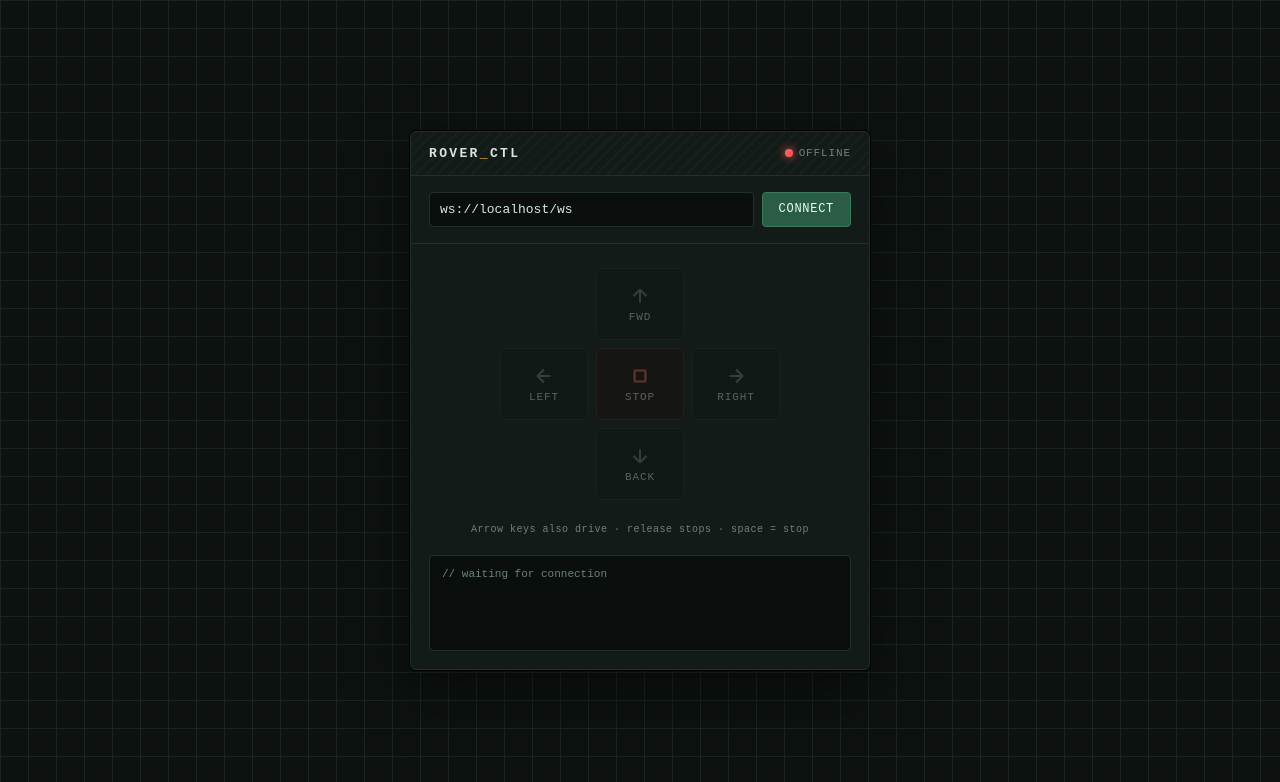
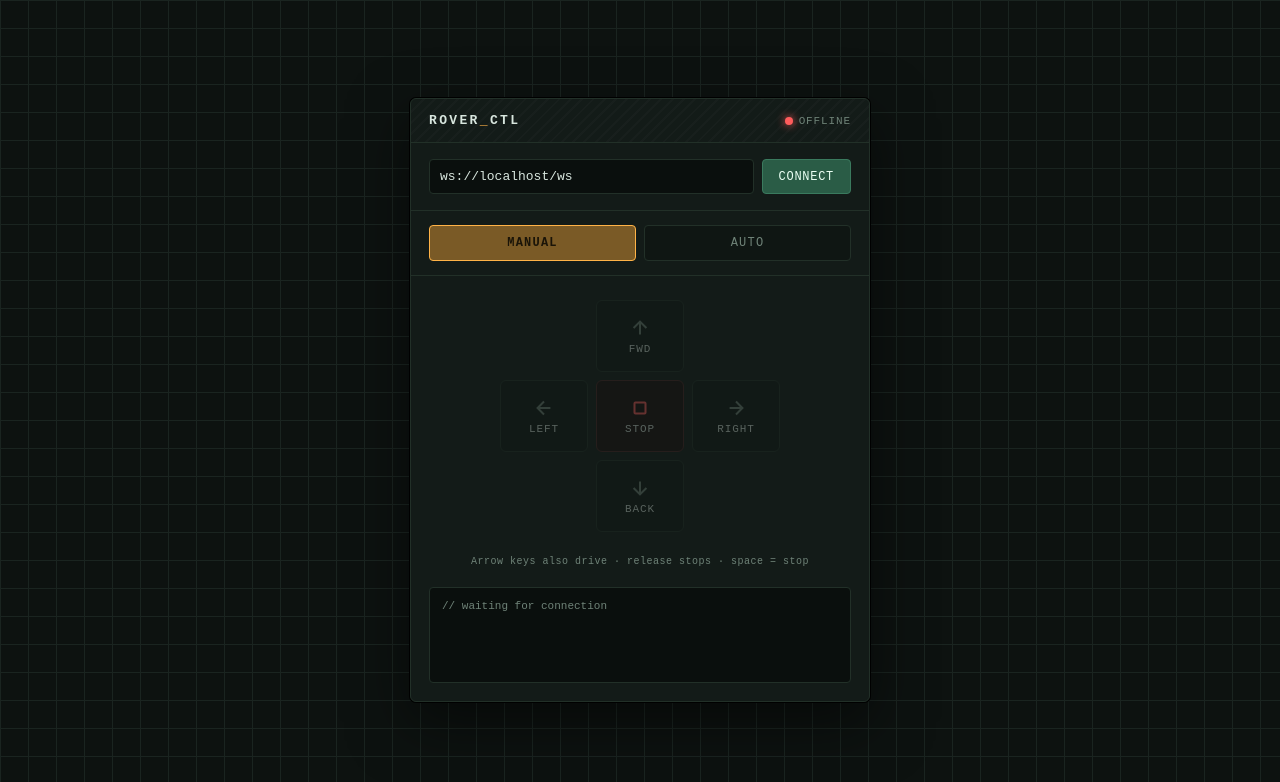
Before and after one commit to Yuwarajan27/robotics, a Flask app: page / in a window 1280 px wide. Shown: the top 782 px of the page. Run offline with Flask 3, Linux system fonts and the light colour scheme.

Commit message:
Add mode toggle buttons and related UI updates

```diff
--- a/templates/index.html
+++ b/templates/index.html
@@ -123,9 +123,61 @@
     border-color:#7a3a3a;
   }
 
+  /* Mode toggle */
+  .mode-row{
+    display:flex;
+    padding:14px 18px;
+    gap:8px;
+    border-bottom:1px solid var(--panel-edge);
+  }
+  .mode-btn{
+    flex:1;
+    background:#0f1613;
+    border:1px solid var(--panel-edge);
+    color:var(--text-dim);
+    font-family:var(--mono);
+    font-size:12px;
+    letter-spacing:0.1em;
+    text-transform:uppercase;
+    padding:10px 0;
+    border-radius:4px;
+    cursor:pointer;
+    transition: all .15s;
+  }
+  .mode-btn:hover{ color:var(--text); }
+  .mode-btn.active{
+    background:var(--amber-dim);
+    border-color:var(--amber);
+    color:#1a1408;
+    font-weight:700;
+  }
+  .mode-btn.active.auto-active{
+    background:var(--green-dim);
+    border-color:var(--green);
+    color:#06150e;
+  }
+
   .pad-area{
     padding:24px 18px 10px;
+    position:relative;
   }
+
+  .pad-overlay{
+    position:absolute;
+    inset:24px 18px 10px;
+    display:none;
+    align-items:center;
+    justify-content:center;
+    text-align:center;
+    font-size:11px;
+    letter-spacing:0.08em;
+    text-transform:uppercase;
+    color:var(--green);
+    background:rgba(10,15,13,0.75);
+    border-radius:6px;
+    z-index:2;
+  }
+  .pad-overlay.show{ display:flex; }
 
   .dpad{
     display:grid;
@@ -217,11 +269,17 @@
   </div>
 
   <div class="conn-row">
-    <input id="wsAddress" type="text" placeholder="ws://13.62.243.139:5000/ws" value="">
+    <input id="wsAddress" type="text" placeholder="ws://raspberrypi.local:5000/ws" value="">
     <button id="connectBtn">Connect</button>
   </div>
 
+  <div class="mode-row">
+    <button class="mode-btn active" id="manualBtn" data-mode="MANUAL">Manual</button>
+    <button class="mode-btn" id="autoBtn" data-mode="AUTO">Auto</button>
+  </div>
+
   <div class="pad-area">
+    <div class="pad-overlay" id="padOverlay">// auto mode active<br>rover is driving itself</div>
     <div class="dpad">
       <button class="pad-btn fwd" data-cmd="F" disabled>
         <svg viewBox="0 0 24 24"><path d="M12 19V5M5 12l7-7 7 7"/></svg>
@@ -258,21 +316,23 @@
   const statusText = document.getElementById('statusText');
   const logEl = document.getElementById('log');
   const padButtons = document.querySelectorAll('.pad-btn');
+  const manualBtn = document.getElementById('manualBtn');
+  const autoBtn = document.getElementById('autoBtn');
+  const padOverlay = document.getElementById('padOverlay');
 
   let socket = null;
   let lastCmd = null;
+  let connState = 'offline';   // 'offline' | 'pending' | 'live'
+  let currentMode = 'MANUAL';  // 'MANUAL' | 'AUTO'
 
-  // --- AUTOMATIC WS URL GENERATION ---
-  // When the page loads, this builds ws://13.62.243.139:5000/ws dynamically
+  // Auto-fill the WS address based on how the page itself was loaded.
   window.addEventListener('DOMContentLoaded', () => {
     const isHttps = window.location.protocol === 'https:';
     const wsProtocol = isHttps ? 'wss:' : 'ws:';
-
-    // If running via a local file double-click, default back to a hardcoded string
-    if (!window.location.host) {
-      wsAddressInput.value = "ws://13.62.243.139:5000/ws";
+    if (window.location.host) {
+      wsAddressInput.value = `${wsProtocol}//${window.location.host}/ws`;
     } else {
-      wsAddressInput.value = `${wsProtocol}//${window.location.host}/ws`;
+      wsAddressInput.value = "ws://raspberrypi.local:5000/ws";
     }
   });
 
@@ -284,36 +344,65 @@
     logEl.scrollTop = logEl.scrollHeight;
   }
 
-  function setStatus(state){
+  function refreshPadState(){
+    const enabled = (connState === 'live' && currentMode === 'MANUAL');
+    padButtons.forEach(b => b.disabled = !enabled);
+    padOverlay.classList.toggle('show', currentMode === 'AUTO');
+  }
+
+  function setConnStatus(state){
+    connState = state;
     statusDot.className = 'dot' + (state === 'live' ? ' live' : state === 'pending' ? ' pending' : '');
     statusText.textContent = state === 'live' ? 'ONLINE' : state === 'pending' ? 'CONNECTING' : 'OFFLINE';
-    padButtons.forEach(b => b.disabled = state !== 'live');
+    refreshPadState();
   }
+
+  function setModeUI(newMode){
+    currentMode = newMode;
+    manualBtn.classList.toggle('active', newMode === 'MANUAL');
+    autoBtn.classList.remove('active', 'auto-active');
+    if(newMode === 'AUTO'){
+      autoBtn.classList.add('active', 'auto-active');
+    }
+    refreshPadState();
+  }
+
+  function requestMode(newMode){
+    if(!socket || socket.readyState !== WebSocket.OPEN){
+      log('// connect first before switching mode', 'err');
+      return;
+    }
+    socket.send('MODE:' + newMode);
+    log('> MODE:' + newMode);
+  }
+
+  manualBtn.addEventListener('click', () => requestMode('MANUAL'));
+  autoBtn.addEventListener('click', () => requestMode('AUTO'));
 
   function connect(){
     const addr = wsAddressInput.value.trim();
     if(!addr){ log('// enter a websocket address', 'err'); return; }
 
-    setStatus('pending');
+    setConnStatus('pending');
     log('// connecting to ' + addr);
 
     try{
       socket = new WebSocket(addr);
     }catch(e){
       log('// invalid address: ' + e.message, 'err');
-      setStatus('offline');
+      setConnStatus('offline');
       return;
     }
 
     socket.onopen = () => {
-      setStatus('live');
+      setConnStatus('live');
       log('// connection established');
       connectBtn.textContent = 'Disconnect';
       connectBtn.classList.add('disconnect');
     };
 
     socket.onclose = () => {
-      setStatus('offline');
+      setConnStatus('offline');
       log('// connection closed');
       connectBtn.textContent = 'Connect';
       connectBtn.classList.remove('disconnect');
@@ -325,7 +414,14 @@
     };
 
     socket.onmessage = (evt) => {
-      log('< ' + evt.data);
+      const msg = evt.data;
+      log('< ' + msg);
+      // sync UI if the Pi confirms or reports the active mode
+      if(msg.startsWith('MODE:')){
+        setModeUI(msg.split(':')[1]);
+      } else if(msg.startsWith('ACK:MODE:')){
+        setModeUI(msg.split(':')[2]);
+      }
     };
   }
 
@@ -343,6 +439,7 @@
 
   function sendCmd(cmd, btn){
     if(!socket || socket.readyState !== WebSocket.OPEN) return;
+    if(currentMode !== 'MANUAL') return;
     socket.send(cmd);
     log('> ' + cmd);
     if(btn) btn.classList.add('active');
@@ -351,7 +448,7 @@
 
   function releaseCmd(btn){
     if(btn) btn.classList.remove('active');
-    if(socket && socket.readyState === WebSocket.OPEN && lastCmd !== 'S'){
+    if(socket && socket.readyState === WebSocket.OPEN && currentMode === 'MANUAL' && lastCmd !== 'S'){
       sendCmd('S', document.querySelector('.pad-btn.stop'));
     }
   }
@@ -369,13 +466,13 @@
     btn.addEventListener('touchend', (e) => { e.preventDefault(); if(cmd !== 'S') releaseCmd(btn); else btn.classList.remove('active'); }, {passive:false});
   });
 
-  // keyboard support
+  // keyboard support (manual mode only)
   const keyMap = { ArrowUp:'F', ArrowDown:'B', ArrowLeft:'L', ArrowRight:'R', ' ':'S' };
   const activeKeys = new Set();
 
   window.addEventListener('keydown', (e) => {
     const cmd = keyMap[e.key];
-    if(!cmd || activeKeys.has(e.key)) return;
+    if(!cmd || activeKeys.has(e.key) || currentMode !== 'MANUAL') return;
     activeKeys.add(e.key);
     e.preventDefault();
     const btn = document.querySelector('.pad-btn[data-cmd="' + cmd + '"]');
@@ -391,7 +488,8 @@
     if(cmd !== 'S') releaseCmd(btn); else btn.classList.remove('active');
   });
 
-  setStatus('offline');
+  setConnStatus('offline');
+  setModeUI('MANUAL');
 </script>
 
 </body>
```
